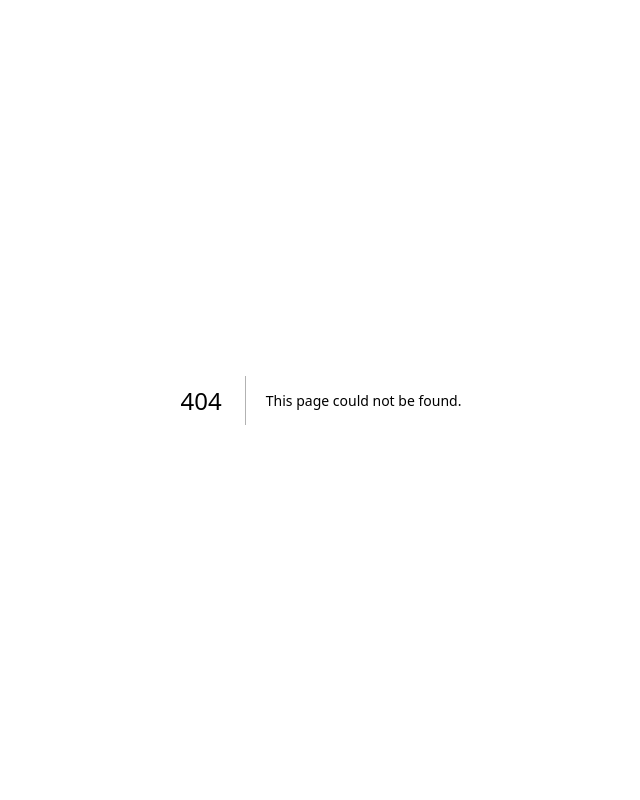
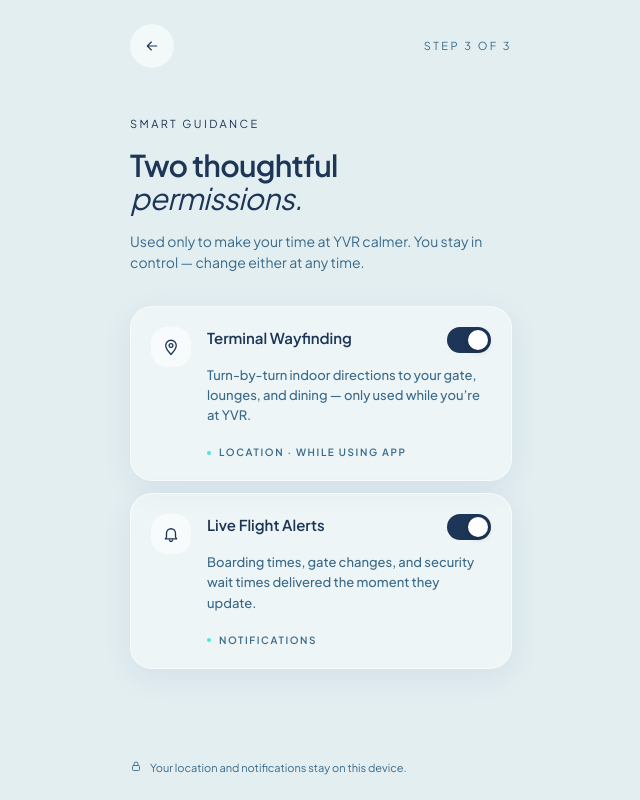
Before and after one commit to SemyonKuznetsoff/Vancouver-International-Airport-Mobile-App, a Next.js app: page /onboarding/permissions in a window 1280 px wide. Before the commit this address had no page. Shown: the whole page, without its empty margins (319-959 px from the left). Built offline with nearby package versions, Linux system fonts and the light colour scheme.

Commit message:
Build onboarding permissions screen

```diff
--- /dev/null
+++ b/src/app/onboarding/permissions/page.tsx
@@ -0,0 +1,69 @@
+import Link from "next/link";
+import { AppShell } from "@/components/AppShell";
+import { Eyebrow } from "@/components/Eyebrow";
+import { Heading } from "@/components/Heading";
+import { PermissionCard } from "@/components/PermissionCard";
+import {
+  ArrowLeftIcon,
+  BellIcon,
+  LocationPinIcon,
+  LockIcon,
+} from "@/components/icons";
+
+export default function PermissionsPage() {
+  return (
+    <AppShell>
+      <main className="flex flex-1 flex-col px-6">
+        <header className="flex items-center justify-between pt-2">
+          <Link
+            href="/onboarding/sign-in"
+            aria-label="Go back"
+            className="inline-flex h-11 w-11 items-center justify-center rounded-full bg-[var(--color-surface-elevated)] text-[var(--color-text-primary)] hover:bg-white/70"
+          >
+            <ArrowLeftIcon size={16} />
+          </Link>
+          <span className="text-[11px] uppercase leading-[1.5] tracking-[0.22em] text-[var(--color-text-secondary)]">
+            Step 3 of 3
+          </span>
+        </header>
+
+        <section className="mt-12 flex flex-col gap-4">
+          <Eyebrow>Smart Guidance</Eyebrow>
+          <Heading className="!text-[30px] !leading-[1.1]">
+            Two thoughtful
+            <br />
+            <em>permissions.</em>
+          </Heading>
+          <p className="text-[14px] leading-[1.55] text-[var(--color-text-secondary)]">
+            Used only to make your time at YVR calmer. You stay in control —
+            change either at any time.
+          </p>
+        </section>
+
+        <section className="mt-8 flex flex-col gap-3">
+          <PermissionCard
+            icon={<LocationPinIcon size={18} />}
+            title="Terminal Wayfinding"
+            description="Turn-by-turn indoor directions to your gate, lounges, and dining — only used while you’re at YVR."
+            footerLabel="Location · While using app"
+            toggleAriaLabel="Toggle terminal wayfinding"
+            defaultOn
+          />
+          <PermissionCard
+            icon={<BellIcon size={18} />}
+            title="Live Flight Alerts"
+            description="Boarding times, gate changes, and security wait times delivered the moment they update."
+            footerLabel="Notifications"
+            toggleAriaLabel="Toggle live flight alerts"
+            defaultOn
+          />
+        </section>
+
+        <p className="mt-auto inline-flex items-start gap-2 pt-8 pb-2 text-[11px] leading-[1.5] text-[var(--color-text-secondary)]">
+          <LockIcon size={12} />
+          <span>Your location and notifications stay on this device.</span>
+        </p>
+      </main>
+    </AppShell>
+  );
+}
--- /dev/null
+++ b/src/components/PermissionCard.tsx
@@ -0,0 +1,87 @@
+"use client";
+
+import { useState } from "react";
+
+type PermissionCardProps = {
+  icon: React.ReactNode;
+  title: string;
+  description: string;
+  footerLabel: string;
+  defaultOn?: boolean;
+  toggleAriaLabel: string;
+};
+
+export function PermissionCard({
+  icon,
+  title,
+  description,
+  footerLabel,
+  defaultOn = true,
+  toggleAriaLabel,
+}: PermissionCardProps) {
+  const [on, setOn] = useState(defaultOn);
+
+  return (
+    <article className="rounded-[22px] border border-[var(--color-border-hairline)] bg-white/40 p-5 shadow-[0_8px_32px_0_rgba(31,38,135,0.07)]">
+      <div className="flex items-start gap-4">
+        <span
+          aria-hidden
+          className="inline-flex h-10 w-10 shrink-0 items-center justify-center rounded-2xl bg-[var(--color-surface-elevated)] text-[var(--color-text-primary)]"
+        >
+          {icon}
+        </span>
+
+        <div className="flex flex-1 flex-col gap-3">
+          <div className="flex items-start justify-between gap-3">
+            <h2 className="max-w-[160px] text-[15px] font-semibold leading-[1.4] text-[var(--color-text-primary)]">
+              {title}
+            </h2>
+            <Toggle on={on} onChange={setOn} ariaLabel={toggleAriaLabel} />
+          </div>
+
+          <p className="text-[13px] font-medium leading-[1.55] text-[var(--color-text-secondary)]">
+            {description}
+          </p>
+
+          <p className="mt-2 inline-flex items-center gap-2 text-[10px] font-semibold uppercase leading-[1.5] tracking-[0.16em] text-[var(--color-text-secondary)]">
+            <span
+              aria-hidden
+              className="inline-block h-1 w-1 rounded-full bg-[var(--color-aurora-mint)]"
+            />
+            {footerLabel}
+          </p>
+        </div>
+      </div>
+    </article>
+  );
+}
+
+type ToggleProps = {
+  on: boolean;
+  onChange: (next: boolean) => void;
+  ariaLabel: string;
+};
+
+function Toggle({ on, onChange, ariaLabel }: ToggleProps) {
+  return (
+    <button
+      type="button"
+      role="switch"
+      aria-checked={on}
+      aria-label={ariaLabel}
+      onClick={() => onChange(!on)}
+      className={`relative inline-flex h-[26px] w-11 shrink-0 cursor-pointer items-center rounded-full transition-colors duration-150 ${
+        on
+          ? "bg-[var(--color-action-primary)]"
+          : "bg-[var(--color-text-secondary)]/40"
+      }`}
+    >
+      <span
+        aria-hidden
+        className={`block h-5 w-5 rounded-full bg-white shadow-[0_2px_6px_0_rgba(0,0,0,0.18)] transition-transform duration-150 ${
+          on ? "translate-x-[21px]" : "translate-x-[3px]"
+        }`}
+      />
+    </button>
+  );
+}
--- a/src/components/icons.tsx
+++ b/src/components/icons.tsx
@@ -77,6 +77,33 @@ export function ShieldCheckIcon(props: IconProps) {
   );
 }
 
+export function LockIcon(props: IconProps) {
+  return (
+    <svg {...strokeProps(props)}>
+      <rect x="5" y="11" width="14" height="10" rx="2" />
+      <path d="M8 11V8a4 4 0 0 1 8 0v3" />
+    </svg>
+  );
+}
+
+export function LocationPinIcon(props: IconProps) {
+  return (
+    <svg {...strokeProps(props)}>
+      <path d="M12 22s7-7.5 7-12a7 7 0 1 0-14 0c0 4.5 7 12 7 12Z" />
+      <circle cx="12" cy="10" r="2.5" />
+    </svg>
+  );
+}
+
+export function BellIcon(props: IconProps) {
+  return (
+    <svg {...strokeProps(props)}>
+      <path d="M6 16V11a6 6 0 0 1 12 0v5l1.5 2.5h-15L6 16Z" />
+      <path d="M10 20a2 2 0 0 0 4 0" />
+    </svg>
+  );
+}
+
 export function AppleIcon(props: IconProps) {
   return (
     <svg {...fillProps(props)} fill="currentColor">
```
